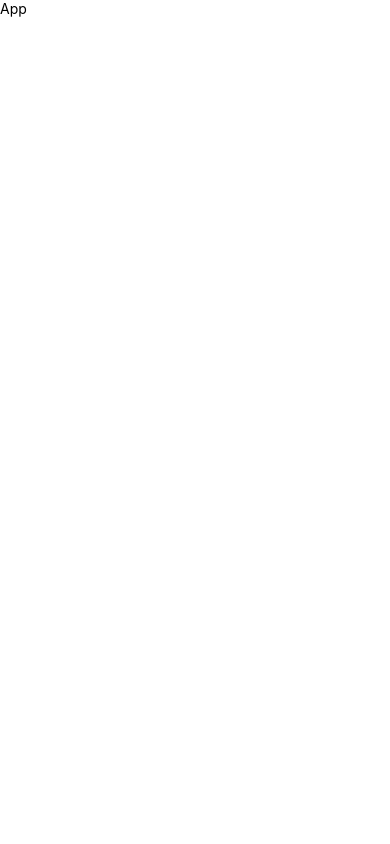
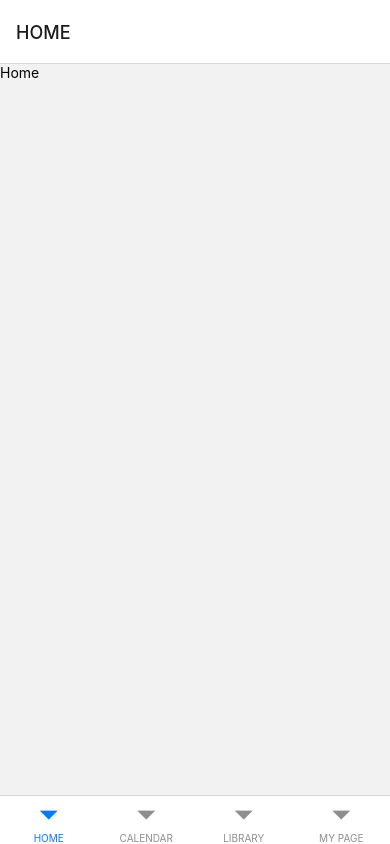
Before and after one commit to letsjo/burnfit-rn-test, a React Native app: screen / in a window 390 px wide. Built offline with nearby package versions, Linux system fonts and the light colour scheme.

Commit message:
feat(*): BottomTabNavigation 추가

```diff
--- a/src/App.jsx
+++ b/src/App.jsx
@@ -1,7 +1,12 @@
-import { Text } from 'react-native';
+import { NavigationContainer } from '@react-navigation/native';
+import BottomTabNavigation from './navigation/BottomTabNavigation';
 
 const App = () => {
-  return <Text>App</Text>;
+  return (
+    <NavigationContainer>
+      <BottomTabNavigation />
+    </NavigationContainer>
+  );
 };
 
 export default App;
--- /dev/null
+++ b/src/navigation/BottomTabNavigation.jsx
@@ -0,0 +1,20 @@
+import { createBottomTabNavigator } from '@react-navigation/bottom-tabs';
+import MyPage from '../screens/MyPage';
+import Home from '../screens/Home';
+import Calendar from '../screens/Calendar';
+import Library from '../screens/Library';
+
+const Tab = createBottomTabNavigator();
+
+const BottomTabNavigation = () => {
+  return (
+    <Tab.Navigator>
+      <Tab.Screen name='HOME' component={Home} />
+      <Tab.Screen name='CALENDAR' component={Calendar} />
+      <Tab.Screen name='LIBRARY' component={Library} />
+      <Tab.Screen name='MY PAGE' component={MyPage} />
+    </Tab.Navigator>
+  );
+};
+
+export default BottomTabNavigation;
```
